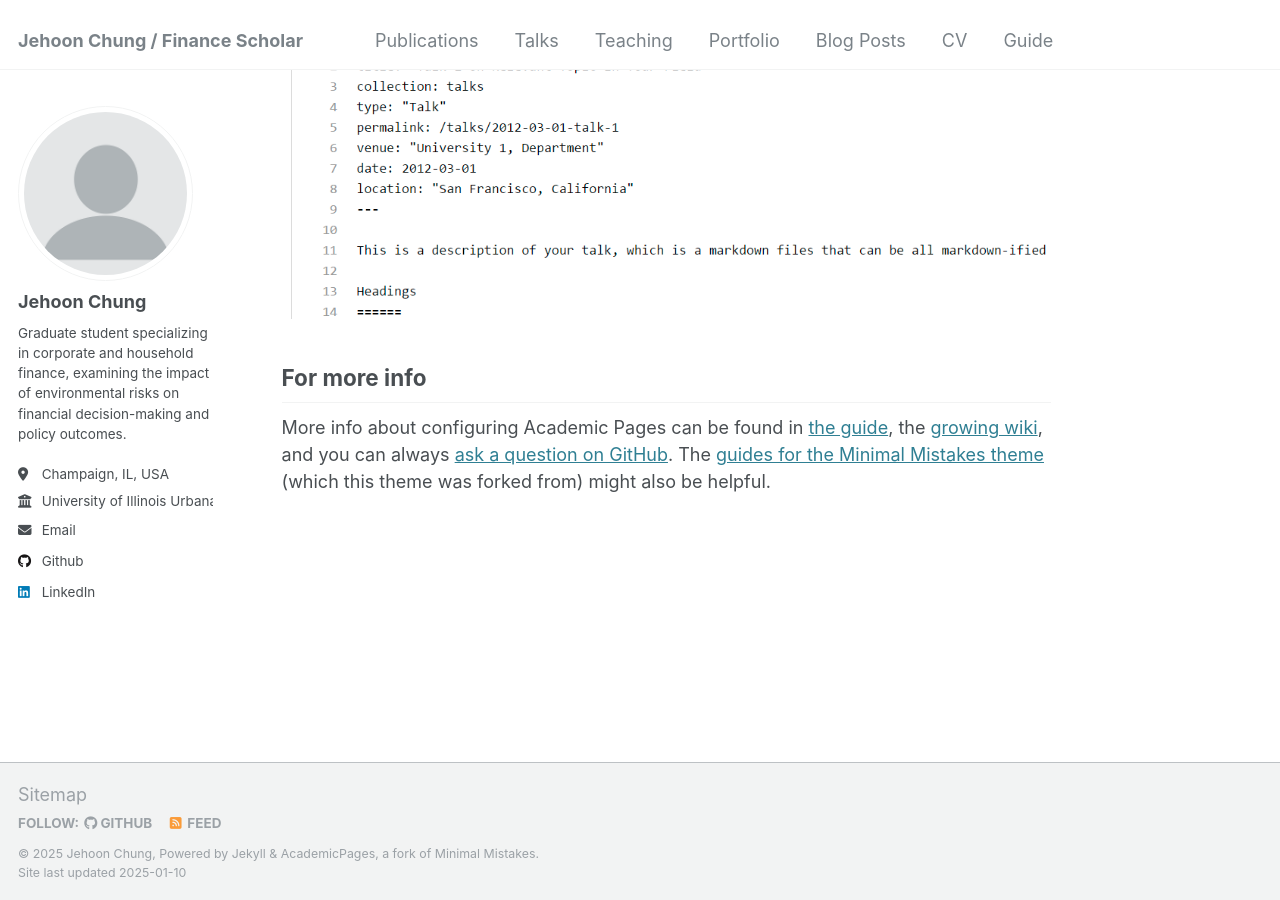
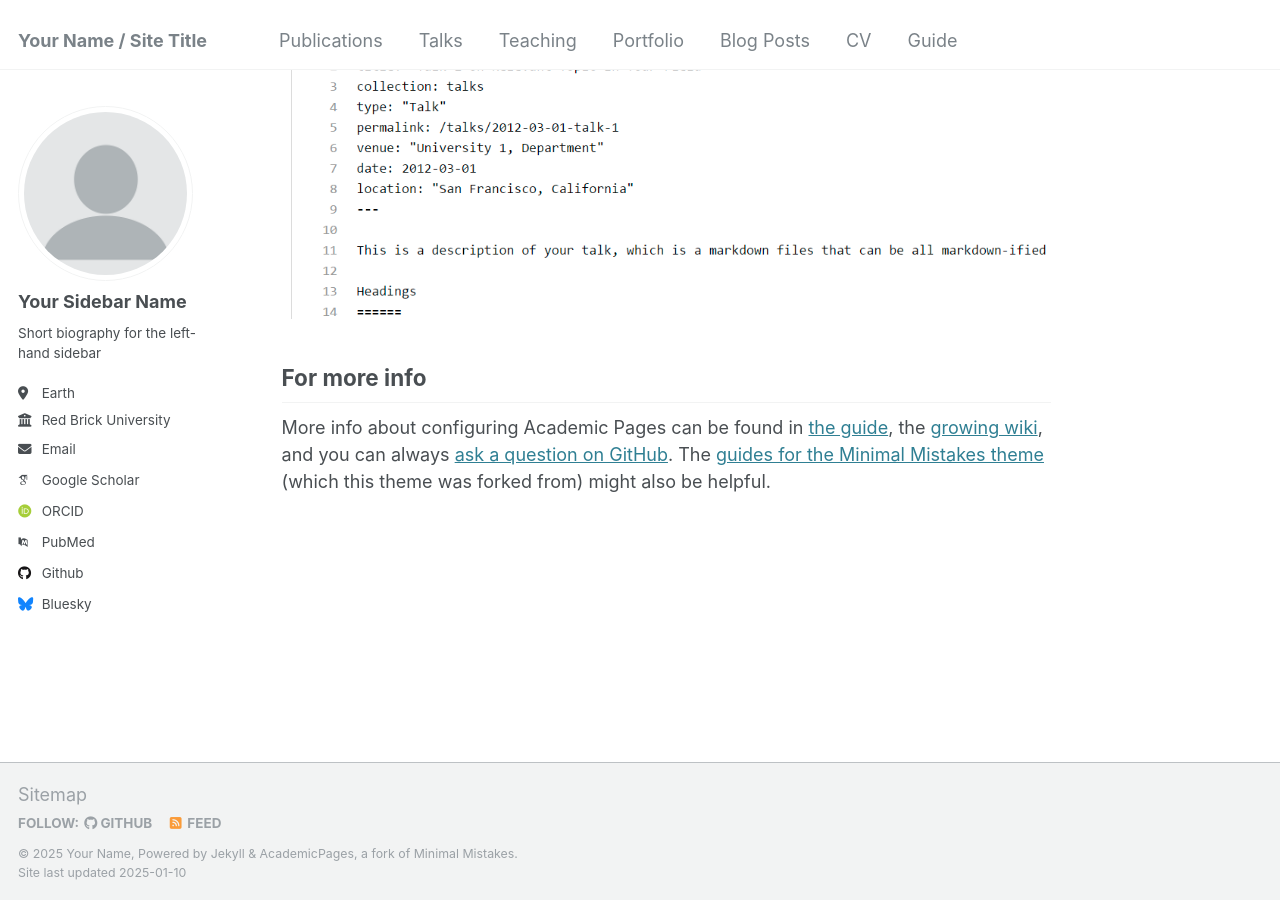
Before and after one commit to JehoonChung/jehoonchung.github.io, a Jekyll site: the page built from _pages/about.md, in a window 1280 px wide and 900 px high, scrolled down 2643 px. Built offline with Jekyll 4.4.1, drawn with Linux system fonts in a browser that asks for light colours; some web fonts are replaced.

Commit message:
Update _config.yml

```diff
--- a/_config.yml
+++ b/_config.yml
@@ -7,81 +7,81 @@
 # server process.
 
 # Basic Site Settings
-locale: "en-US"
-title: "Jehoon Chung / Finance Scholar"
-title_separator: "-"
-name: "Jehoon Chung"
-description: "Graduate Student in Finance at the University of Illinois Urbana-Champaign"
-url: "https://jehoonchung.github.io" # Replace with your GitHub Pages URL
-baseurl: ""
-repository: "jehoonchung/jehoonchung.github.io"
+locale                   : "en-US"
+title                    : "Your Name / Site Title"
+title_separator          : "-"
+name                     : &name "Your Name"
+description              : &description "personal description"
+url                      : https://academicpages.github.io # the base hostname & protocol for your site e.g. "https://[your GitHub username].github.io"
+baseurl                  : "" # the subpath of your site, e.g. "/blog"
+repository               : "academicpages/academicpages.github.io"
 
 # Site Author - The following control what appear as part of the author content on the side bar.
 #               If a field is blank the icon and link will not appear, otherwise it will be shown.
 #               Additional customization can be done by editing /_includes/author-profile.html
-# Author Information
 author:
-  avatar: "profile.png"
-  name: "Jehoon Chung"
-  bio: "Graduate student specializing in corporate and household finance, examining the impact of environmental risks on financial decision-making and policy outcomes."
-  location: "Champaign, IL, USA"
-  employer: "University of Illinois Urbana-Champaign"
-  email: "jehoonc2@illinois.edu"
-  linkedin: "https://linkedin.com/in/jehoon-chung"
-  github: "jehoonchung"
+  # Biographic information
+  avatar           : "profile.png"
+  name             : "Your Sidebar Name"
+  pronouns         : # example: "she/her"
+  bio              : "Short biography for the left-hand sidebar"
+  location         : "Earth"
+  employer         : "Red Brick University"
+  uri              : # URL
+  email            : "none@example.org"
 
   # Academic websites
-  #arxiv            : # URL - Update with the correct link to your profile
-  #googlescholar    : "https://scholar.google.com/citations?user=PS_CX0AAAAAJ"
-  #impactstory      : # URL
-  #orcid            : "http://orcid.org/yourorcidurl"
-  #semantic         : # URL
-  #pubmed           : "https://www.ncbi.nlm.nih.gov/pubmed/?term=john+snow"
-  #researchgate     : # URL
-  #scopus           : # URL
+  arxiv            : # URL - Update with the correct link to your profile
+  googlescholar    : "https://scholar.google.com/citations?user=PS_CX0AAAAAJ"
+  impactstory      : # URL
+  orcid            : "http://orcid.org/yourorcidurl"
+  semantic         : # URL
+  pubmed           : "https://www.ncbi.nlm.nih.gov/pubmed/?term=john+snow"
+  researchgate     : # URL
+  scopus           : # URL
 
   # Repositories and software development
-  #bitbucket        : # Username - Update with your username on the site
-  #codepen          : # Username
-  #dribbble         : # Username
-  #github           : "academicpages"
-  #kaggle           : # Username
-  #stackoverflow    : # User number or user number and name (i.e., use "1" or "1/jeff-atwood")
+  bitbucket        : # Username - Update with your username on the site
+  codepen          : # Username
+  dribbble         : # Username
+  github           : "academicpages"
+  kaggle           : # Username
+  stackoverflow    : # User number or user number and name (i.e., use "1" or "1/jeff-atwood")
 
   # Social media
-  #bluesky          : "bsky.app" # Replace this with you Bluesky username
-  #facebook         : # Username
-  #flickr           : # Username
-  #foursquare       : # Username
-  #goodreads        : # Username
-  #google_plus      : # Username
-  #keybase          : # Username
-  #instagram        : # Username
-  #lastfm           : # Username
-  #linkedin         : # Username
-  #mastodon         : # URL
-  #medium           : # URL
-  #interest        : # Username
-  #soundcloud       : # Username
-  #steam            : # Username
-  #telegram         : # URL
-  #tumblr           : # Username
-  #twitter          : # Username for X / Twitter
-  #ine             : # Username
-  #weibo            : # Username
-  ##wikipedia        : # Username
-  #ing             : # Username
-  #youtube          : # Username
-  #zhihu            : # Username
+  bluesky          : "bsky.app" # Replace this with you Bluesky username
+  facebook         : # Username
+  flickr           : # Username
+  foursquare       : # Username
+  goodreads        : # Username
+  google_plus      : # Username
+  keybase          : # Username
+  instagram        : # Username
+  lastfm           : # Username
+  linkedin         : # Username
+  mastodon         : # URL
+  medium           : # URL
+  pinterest        : # Username
+  soundcloud       : # Username
+  steam            : # Username
+  telegram         : # URL
+  tumblr           : # Username
+  twitter          : # Username for X / Twitter
+  vine             : # Username
+  weibo            : # Username
+  wikipedia        : # Username
+  xing             : # Username
+  youtube          : # Username
+  zhihu            : # Username
 
 # Publication Category - The following the list of publication categories and their headings
-#publication_category:
-#  books:
-#    title: 'Books'
-#  manuscripts:
-#    title: 'Journal Articles'
-#  conferences:
-#    title: 'Conference Papers'
+publication_category:
+  books:
+    title: 'Books'
+  manuscripts:
+    title: 'Journal Articles'
+  conferences:
+    title: 'Conference Papers'
 
 # Site Settings
 teaser                   :  # filename of teaser fallback teaser image placed in /images/, .e.g. "500x300.png"
@@ -122,20 +122,20 @@ atom_feed:
 
 
 # SEO Related
-#google_site_verification :
-#bing_site_verification   :
-#alexa_site_verification  :
-#yandex_site_verification :
+google_site_verification :
+bing_site_verification   :
+alexa_site_verification  :
+yandex_site_verification :
 
 
 # Social Sharing
-#twitter:
-#  username               : &twitter
-#facebook:
-#  username               :
-#  app_id                 :
-#  publisher              :
-#og_image                 :  # Open Graph/Twitter default site image
+twitter:
+  username               : &twitter
+facebook:
+  username               :
+  app_id                 :
+  publisher              :
+og_image                 :  # Open Graph/Twitter default site image
 # For specifying social profiles
 # - https://developers.google.com/structured-data/customize/social-profiles
 social:
@@ -145,10 +145,10 @@ social:
 
 
 # Analytics
-#analytics:
-#  provider               :  "false" # false (default), "google", "google-universal", "google-analytics-4", "custom"
-#  google:
-#    tracking_id          :
+analytics:
+  provider               :  "false" # false (default), "google", "google-universal", "google-analytics-4", "custom"
+  google:
+    tracking_id          :
 
 
 # Reading Files
```
